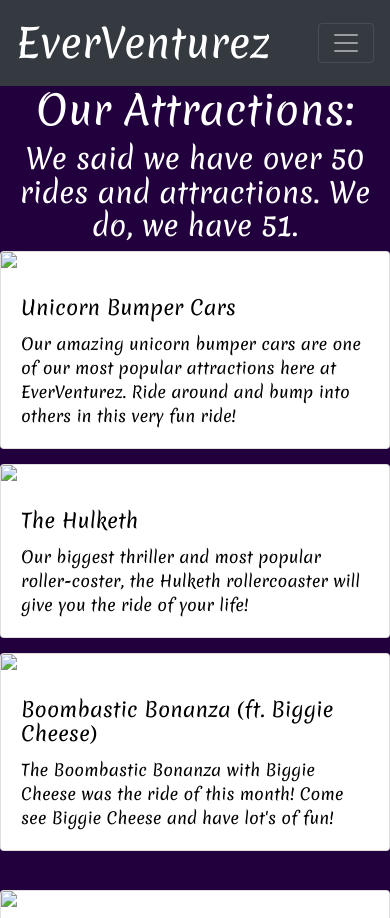
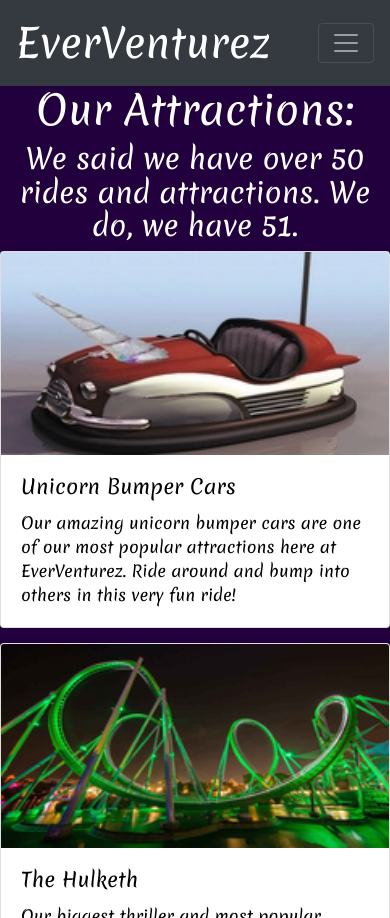
Before and after one commit to DukeTip-Webapps-Trinity-2/final-project-thefluffaduffs, a plain HTML site: page attractions.html in a window 390 px wide. Shown: the top 918 px of the page. Drawn offline with nearby package versions, Linux system fonts and the light colour scheme.

Commit message:
Add files via upload

```diff
--- a/attractions.html
+++ b/attractions.html
@@ -38,7 +38,7 @@
                   <a class="nav-link" href="attractions.html">Attractions</a>
             </li>
             <li class="nav-item">
-                <a class="nav-link" href="directions.html">Directions</a>
+                <a class="nav-link" href="directions.html">Visit Us</a>
           </li>
 
           <!--I'm gonna make a tickets thing here-->
@@ -88,7 +88,7 @@
 
       <div class="card-deck">
           <div class="card">
-            <img class="card-img-top" src="img/att/1.png" alt="Card image cap">
+            <img class="card-img-top" src="att/1.png" alt="Card image cap">
             <div class="card-body">
               <h5 class="card-title">Unicorn Bumper Cars</h5>
               <p class="card-text">Our amazing unicorn bumper cars are one of our most popular attractions here at EverVenturez. Ride around and bump into others in this very fun ride! </p>
@@ -96,7 +96,7 @@
             </div>
           </div>
           <div class="card">
-            <img class="card-img-top" src="img/att/2.png" alt="Card image cap">
+            <img class="card-img-top" src="att/2.png" alt="Card image cap">
             <div class="card-body">
               <h5 class="card-title">The Hulketh </h5>
               <p class="card-text">Our biggest thriller and most popular roller-coster, the Hulketh rollercoaster will give you the ride of your life!</p>
@@ -104,7 +104,7 @@
             </div>
           </div>
           <div class="card">
-            <img class="card-img-top" src="img/att/3.jpg" alt="Card image cap">
+            <img class="card-img-top" src="att/3.jpg" alt="Card image cap">
             <div class="card-body">
               <h5 class="card-title">Boombastic Bonanza (ft. Biggie Cheese)</h5>
               <p class="card-text">The Boombastic Bonanza with Biggie Cheese was the ride of this month! Come see Biggie Cheese and have lot's of fun! </p>
@@ -116,7 +116,7 @@
 
         <div class="card-deck">
           <div class="card">
-            <img class="card-img-top" src="img/att/4.jpg" alt="Card image cap">
+            <img class="card-img-top" src="att/4.jpg" alt="Card image cap">
             <div class="card-body">
               <h5 class="card-title">Feris Weel </h5>
               <p class="card-text">Our Ferris Wheel is one of our classics attractions for anyone that wants relax at our park.</p>
@@ -124,7 +124,7 @@
             </div>
           </div>
           <div class="card">
-            <img class="card-img-top" src="img/att/5.jpg" alt="Card image cap">
+            <img class="card-img-top" src="att/5.jpg" alt="Card image cap">
             <div class="card-body">
               <h5 class="card-title">Log floome </h5>
               <p class="card-text">Ride around on a fake log until suddenly you are climbing up! And what goes up must come down! A thrill like a roller-coaster plus getting wet!</p>
@@ -132,7 +132,7 @@
             </div>
           </div>
           <div class="card">
-            <img class="card-img-top" src="img/att/6.jpg" alt="Card image cap">
+            <img class="card-img-top" src="att/6.jpg" alt="Card image cap">
             <div class="card-body">
               <h5 class="card-title">Go Kart </h5>
               <p class="card-text">Race and compete against your friends and family on our very own Go Kart race track!</p>
@@ -144,7 +144,7 @@
 
         <div class="card-deck">
           <div class="card">
-            <img class="card-img-top" src="img/att/7.jpg" alt="Card image cap">
+            <img class="card-img-top" src="att/7.jpg" alt="Card image cap">
             <div class="card-body">
               <h5 class="card-title">Raton Locito</h5>
               <p class="card-text">A mini-rollercoaster that runs around at top speed! When the car turns really fast and suddenly,and eventually spins, you'll feel like your heart skipped a beat, just like a crazy rat!</p>
@@ -152,7 +152,7 @@
             </div>
           </div>
           <div class="card">
-            <img class="card-img-top" src="img/att/8.jpg" alt="Card image cap">
+            <img class="card-img-top" src="att/8.jpg" alt="Card image cap">
             <div class="card-body">
               <h5 class="card-title">Da Wible</h5>
               <p class="card-text">This crazy-fun roller-coaster is fun and entertaining!</p>
@@ -160,7 +160,7 @@
             </div>
           </div>
           <div class="card">
-            <img class="card-img-top" src="img/att/9.png" alt="Card image cap">
+            <img class="card-img-top" src="att/9.png" alt="Card image cap">
             <div class="card-body">
               <h5 class="card-title">Dragon's Den</h5>
               <p class="card-text">Journey through an abandoned castle to save the princess, all the while avoiding the wrath of a hungry dragon.</p>
@@ -172,7 +172,7 @@
 
         <div class="card-deck">
           <div class="card">
-            <img class="card-img-top" src="img/att/10.jpg" alt="Card image cap">
+            <img class="card-img-top" src="att/10.jpg" alt="Card image cap">
             <div class="card-body">
               <h5 class="card-title">DESPACITO DYVE</h5>
               <p class="card-text">Climb on and dive down on thrilling ride! It will not be despacito! It will be rapido!</p>
@@ -180,7 +180,7 @@
             </div>
           </div>
           <div class="card">
-            <img class="card-img-top" src="img/att/11.jpg" alt="Card image cap">
+            <img class="card-img-top" src="att/11.jpg" alt="Card image cap">
             <div class="card-body">
               <h5 class="card-title">Normal Bumper Cars </h5>
               <p class="card-text">For the full 'not-so-mystical' experience. For them people who aren't kiddies or that don't like unicorns.(how could u not like them?!)</p>
@@ -188,7 +188,7 @@
             </div>
           </div>
           <div class="card">
-            <img class="card-img-top" src="img/att/12.png" alt="Card image cap">
+            <img class="card-img-top" src="att/12.png" alt="Card image cap">
             <div class="card-body">
               <h5 class="card-title">The Caterpilar </h5>
               <p class="card-text"> The Caterpilar is a great ride for young children or anyone to be honest! If you get dizzy very-easily, you should NOT get on this ride!</p>
@@ -200,15 +200,15 @@
 
         <div class="card-deck">
           <div class="card">
-            <img class="card-img-top" src="img/att/13.jpeg" alt="Card image cap">
+            <img class="card-img-top" src="att/13.jpeg" alt="Card image cap">
             <div class="card-body">
               <h5 class="card-title">The Mumy</h5>
-              <p class="card-text">This is another popular high speed roller coaster at EverVenturez! Very cool and surprising  !</p>
+              <p class="card-text">This is another popular high speed roller coaster at EverVenturez! Very cool and surprising!</p>
 
             </div>
           </div>
           <div class="card">
-            <img class="card-img-top" src="img/att/14.jpeg" alt="Card image cap">
+            <img class="card-img-top" src="att/14.jpeg" alt="Card image cap">
             <div class="card-body">
               <h5 class="card-title">Wunder Woman </h5>
               <p class="card-text">A curving loop-de-loop, high-speed, thrilling ride that is a pretty popular attraction!</p>
@@ -216,7 +216,7 @@
             </div>
           </div>
           <div class="card">
-            <img class="card-img-top" src="img/att/15.png" alt="Card image cap">
+            <img class="card-img-top" src="att/15.png" alt="Card image cap">
             <div class="card-body">
               <h5 class="card-title">Shell Shockerz</h5>
               <p class="card-text">This is basically where you can play the best game ever in real life: Shell Shockers with paint-ball guns and egg costumes!!</p>
@@ -228,7 +228,7 @@
 
         <div class="card-deck">
           <div class="card">
-            <img class="card-img-top" src="img/att/16.jpg" alt="Card image cap">
+            <img class="card-img-top" src="att/16.jpg" alt="Card image cap">
             <div class="card-body">
               <h5 class="card-title">The Jupitor</h5>
               <p class="card-text">Also like a pendulum ride, this one spins the platform you are on and sometimes the ride hangs you upside down for several seconds!! Very fun!!</p>
@@ -236,7 +236,7 @@
             </div>
           </div>
           <div class="card">
-            <img class="card-img-top" src="img/att/17.png" alt="Card image cap">
+            <img class="card-img-top" src="att/17.png" alt="Card image cap">
             <div class="card-body">
               <h5 class="card-title">The Caroosel </h5>
               <p class="card-text">A classic spinning carousel is for relaxing but also it is fun, we have a spot for them kiddies with smaller seats and animals and easy to grab poles.</p>
@@ -244,7 +244,7 @@
             </div>
           </div>
           <div class="card">
-            <img class="card-img-top" src="img/att/18.png" alt="Card image cap">
+            <img class="card-img-top" src="att/18.png" alt="Card image cap">
             <div class="card-body">
               <h5 class="card-title">Duble Shot</h5>
               <p class="card-text">For those who don't like roller coasters but love thrills, this fast paced up and down ride that gives you a falling feeling. </p>
@@ -256,7 +256,7 @@
 
         <div class="card-deck">
           <div class="card">
-            <img class="card-img-top" src="img/att/19.png" alt="Card image cap">
+            <img class="card-img-top" src="att/19.png" alt="Card image cap">
             <div class="card-body">
               <h5 class="card-title">Haunted Mouse</h5>
               <p class="card-text">Travel through the haunted mouse's haunted house and try to escape it before the time runs out!</p>
@@ -264,7 +264,7 @@
             </div>
           </div>
           <div class="card">
-            <img class="card-img-top" src="img/att/20.jpg" alt="Card image cap">
+            <img class="card-img-top" src="att/20.jpg" alt="Card image cap">
             <div class="card-body">
               <h5 class="card-title">Honted Mansion  </h5>
               <p class="card-text">For the bigger bois who wanna get s p o o k e d really badly and pee their pants like them kiddies would!!</p>
@@ -272,7 +272,7 @@
             </div>
           </div>
           <div class="card">
-            <img class="card-img-top" src="img/att/21.jpg" alt="Card image cap">
+            <img class="card-img-top" src="att/21.jpg" alt="Card image cap">
             <div class="card-body">
               <h5 class="card-title"> Fweefaw</h5>
               <p class="card-text">OwO what's this? A f w e e f a w? ooooo UwU! You feel the sensation and it is very fun!!</p>
@@ -284,7 +284,7 @@
 
         <div class="card-deck">
           <div class="card">
-            <img class="card-img-top" src="img/att/22.jpg" alt="Card image cap">
+            <img class="card-img-top" src="att/22.jpg" alt="Card image cap">
             <div class="card-body">
               <h5 class="card-title">Slyde</h5>
               <p class="card-text">A huge giant slide for your kiddiez and your family.(oh and of course, you too!)</p>
@@ -292,7 +292,7 @@
             </div>
           </div>
           <div class="card">
-            <img class="card-img-top" src="img/att/23.png" alt="Card image cap">
+            <img class="card-img-top" src="att/23.png" alt="Card image cap">
             <div class="card-body">
               <h5 class="card-title">Not Kamikazee </h5>
               <p class="card-text">Totally not the Kamikazee.Yeah obviously it is not the Kamikazee.. u know what just go on to the next ride ok?</p>
@@ -300,7 +300,7 @@
             </div>
           </div>
           <div class="card">
-            <img class="card-img-top" src="img/att/24.png" alt="Card image cap">
+            <img class="card-img-top" src="att/24.png" alt="Card image cap">
             <div class="card-body">
               <h5 class="card-title">Going Into Orbit</h5>
               <p class="card-text">Take an awesome trip to space on our ride, Going Into Orbit.Very fun and seems realistic!</p>
@@ -312,7 +312,7 @@
 
         <div class="card-deck">
           <div class="card">
-            <img class="card-img-top" src="img/att/25.png" alt="Card image cap">
+            <img class="card-img-top" src="att/25.png" alt="Card image cap">
             <div class="card-body">
               <h5 class="card-title">Piracy Ship </h5>
               <p class="card-text">Piracy is key.</p>
@@ -321,7 +321,7 @@
             </div>
           </div>
           <div class="card">
-            <img class="card-img-top" src="img/att/26.jpg" alt="Card image cap">
+            <img class="card-img-top" src="att/26.jpg" alt="Card image cap">
             <div class="card-body">
               <h5 class="card-title">Reverse Bongee </h5>
               <p class="card-text">This ride is 4 them biggie boys who with their wet pants, go on it and throw up. Very fun but careful!</p>
@@ -329,7 +329,7 @@
             </div>
           </div>
           <div class="card">
-            <img class="card-img-top" src="img/att/27.png" alt="Card image cap">
+            <img class="card-img-top" src="att/27.png" alt="Card image cap">
             <div class="card-body">
               <h5 class="card-title">Forest Frolic</h5>
               <p class="card-text">Frolic through a tranquill, mystical forest with the amazing unicorns and fairies alike. </p>
@@ -341,7 +341,7 @@
 
         <div class="card-deck">
           <div class="card">
-            <img class="card-img-top" src="img/att/28.jpg" alt="Card image cap">
+            <img class="card-img-top" src="att/28.jpg" alt="Card image cap">
             <div class="card-body">
               <h5 class="card-title">Li'l Kid Train Ryde</h5>
               <p class="card-text">A fun-filled, amazing train ryde for them kiddies! iT GOES 3 MPH!! too much li'l kiddies?</p>
@@ -349,7 +349,7 @@
             </div>
           </div>
           <div class="card">
-            <img class="card-img-top" src="img/att/29.png" alt="Card image cap">
+            <img class="card-img-top" src="att/29.png" alt="Card image cap">
             <div class="card-body">
               <h5 class="card-title">Maple Mayhem  </h5>
               <p class="card-text">Take a ride through Canada, one of the most beautiful and mythical realms ever!Extremely fun!!</p>
@@ -357,7 +357,7 @@
             </div>
           </div>
           <div class="card">
-            <img class="card-img-top" src="img/att/30.png" alt="Card image cap">
+            <img class="card-img-top" src="att/30.png" alt="Card image cap">
             <div class="card-body">
               <h5 class="card-title">G u c c i Teacups</h5>
               <p class="card-text">Gucci cups, Gucci cups, Gucci cups, Gucci cups, Gucci cups, Gucci cups, Gucci cups.</p>
@@ -369,7 +369,7 @@
 
         <div class="card-deck">
           <div class="card">
-            <img class="card-img-top" src="img/att/31.jpg" alt="Card image cap">
+            <img class="card-img-top" src="att/31.jpg" alt="Card image cap">
             <div class="card-body">
               <h5 class="card-title">NORMAL Teacups (For da kiddies) </h5>
               <p class="card-text">Normal, generic, mind-numbingly boring teacups.Seriously, just go on them Gucci teacups.. </p>
@@ -377,7 +377,7 @@
             </div>
           </div>
           <div class="card">
-            <img class="card-img-top" src="img/att/32.png" alt="Card image cap">
+            <img class="card-img-top" src="att/32.png" alt="Card image cap">
             <div class="card-body">
               <h5 class="card-title">Celebrity Shootout </h5>
               <p class="card-text">Do you ever just sit down and think, <em>"Man, I sure do hate Justin Bieber, Jake Paul, and/or Logan Paul."</em> ? If you
@@ -386,7 +386,7 @@
             </div>
           </div>
           <div class="card">
-            <img class="card-img-top" src="img/att/33.jpg" alt="Card image cap">
+            <img class="card-img-top" src="att/33.jpg" alt="Card image cap">
             <div class="card-body">
               <h5 class="card-title">R-cade</h5>
               <p class="card-text">Stock up on quarters and have fun at the R-cade! We have classics such as <em>Tetris, Pac-Man, Fortnite, and other games!They are all classic!("")</em></p>
@@ -398,7 +398,7 @@
 
         <div class="card-deck">
           <div class="card">
-            <img class="card-img-top" src="img/att/34.jpg" alt="Card image cap">
+            <img class="card-img-top" src="att/34.jpg" alt="Card image cap">
             <div class="card-body">
               <h5 class="card-title">Dragon Ryde</h5>
               <p class="card-text">Ryde along on this epic and very fun dragon's journey! Mostly 4 them kiddies, but you can go on it too! </p>
@@ -406,7 +406,7 @@
             </div>
           </div>
           <div class="card">
-            <img class="card-img-top" src="img/att/35.jpg" alt="Card image cap">
+            <img class="card-img-top" src="att/35.jpg" alt="Card image cap">
             <div class="card-body">
               <h5 class="card-title">Vykin Shipo  </h5>
               <p class="card-text">Like a pendulum that doesnt flip, this ship goes up and down and it gives you a falling and very fun feeling!</p>
@@ -414,7 +414,7 @@
             </div>
           </div>
           <div class="card">
-            <img class="card-img-top" src="img/att/36.jpg" alt="Card image cap">
+            <img class="card-img-top" src="att/36.jpg" alt="Card image cap">
             <div class="card-body">
               <h5 class="card-title">Montaña Rusaaaaaaaaaaaaaaaaaaaaaaaaa </h5>
               <p class="card-text">Roller Coasteeeeeeeeeeeeeeeeeeeeeeeer!! for them big kiddies who want to barf even more. Fun for those who can take it...</p>
@@ -426,7 +426,7 @@
 
         <div class="card-deck">
           <div class="card">
-            <img class="card-img-top" src="img/att/37.jpg" alt="Card image cap">
+            <img class="card-img-top" src="att/37.jpg" alt="Card image cap">
             <div class="card-body">
               <h5 class="card-title">Gravity Ryde</h5>
               <p class="card-text">You'll be swept off your feet on this ryde! Very fun but not for them tiny kiddies........</p>
@@ -434,7 +434,7 @@
             </div>
           </div>
           <div class="card">
-            <img class="card-img-top" src="img/att/38.jpg" alt="Card image cap">
+            <img class="card-img-top" src="att/38.jpg" alt="Card image cap">
             <div class="card-body">
               <h5 class="card-title">Pendulum Ryde </h5>
               <p class="card-text">Rock like a pendulum!</p>
@@ -442,7 +442,7 @@
             </div>
           </div>
           <div class="card">
-            <img class="card-img-top" src="img/att/39.png" alt="Card image cap">
+            <img class="card-img-top" src="att/39.png" alt="Card image cap">
             <div class="card-body">
               <h5 class="card-title">Li'l Kid Bumper Cars</h5>
               <p class="card-text">For the full 'not-so-mystical' experience, but this time for the kiddies!.</p>
@@ -454,7 +454,7 @@
 
         <div class="card-deck">
           <div class="card">
-            <img class="card-img-top" src="img/att/40.jpg" alt="Card image cap">
+            <img class="card-img-top" src="att/40.jpg" alt="Card image cap">
             <div class="card-body">
               <h5 class="card-title">Water Ballz</h5>
               <p class="card-text">Race across some water in a hamster ball!</p>
@@ -462,7 +462,7 @@
             </div>
           </div>
           <div class="card">
-            <img class="card-img-top" src="img/att/41.png" alt="Card image cap">
+            <img class="card-img-top" src="att/41.png" alt="Card image cap">
             <div class="card-body">
               <h5 class="card-title">Water Ryde </h5>
               <p class="card-text">Slide down a water slide as it takes you through magical realms!</p>
@@ -470,7 +470,7 @@
             </div>
           </div>
           <div class="card">
-            <img class="card-img-top" src="img/att/42.png" alt="Card image cap">
+            <img class="card-img-top" src="att/42.png" alt="Card image cap">
             <div class="card-body">
               <h5 class="card-title">Bloon Race</h5>
               <p class="card-text">Bloon racing!</p>
@@ -482,7 +482,7 @@
 
         <div class="card-deck">
           <div class="card">
-            <img class="card-img-top" src="img/att/43.png" alt="Card image cap">
+            <img class="card-img-top" src="att/43.png" alt="Card image cap">
             <div class="card-body">
               <h5 class="card-title">Falcon Ryde</h5>
               <p class="card-text">Fly like a falcon on this ryde!</p>
@@ -490,7 +490,7 @@
             </div>
           </div>
           <div class="card">
-            <img class="card-img-top" src="img/att/44.png" alt="Card image cap">
+            <img class="card-img-top" src="att/44.png" alt="Card image cap">
             <div class="card-body">
               <h5 class="card-title">Bumper Boatz </h5>
               <p class="card-text">Bumper Carz, gone over seas!</p>
@@ -498,7 +498,7 @@
             </div>
           </div>
           <div class="card">
-            <img class="card-img-top" src="img/att/45.png" alt="Card image cap">
+            <img class="card-img-top" src="att/45.png" alt="Card image cap">
             <div class="card-body">
               <h5 class="card-title">Bumper Boatz (4 dem Kiddies) </h5>
               <p class="card-text">Bumper Boatz but with animal boats! For the kiddies of course!</p>
@@ -511,7 +511,7 @@
 
         <div class="card-deck">
           <div class="card">
-            <img class="card-img-top" src="img/att/46.png" alt="Card image cap">
+            <img class="card-img-top" src="att/46.png" alt="Card image cap">
             <div class="card-body">+
               <h5 class="card-title">De Ville's Wheel</h5>
               <p class="card-text">How long can you stay on the wheel?</p>
@@ -519,7 +519,7 @@
             </div>
           </div>
           <div class="card">
-            <img class="card-img-top" src="img/att/47.png" alt="Card image cap">
+            <img class="card-img-top" src="att/47.png" alt="Card image cap">
             <div class="card-body">
               <h5 class="card-title">Syclone  </h5>
               <p class="card-text">Round and round and round and round...</p>
@@ -527,7 +527,7 @@
             </div>
           </div>
           <div class="card">
-            <img class="card-img-top" src="img/att/48.png" alt="Card image cap">
+            <img class="card-img-top" src="att/48.png" alt="Card image cap">
             <div class="card-body">
               <h5 class="card-title">Scy ScreeEEEEEEEEEEEEEEEEM</h5>
               <p class="card-text">rrEEEEEEEEEEEEEEEEEEEEEEEEEEEEEEEEEEEEEEEE</p>
@@ -539,7 +539,7 @@
 
         <div class="card-deck">
           <div class="card">
-            <img class="card-img-top" src="img/att/49.png" alt="Card image cap">
+            <img class="card-img-top" src="att/49.png" alt="Card image cap">
             <div class="card-body">
               <h5 class="card-title">El Toro</h5>
               <p class="card-text">It's a mechanical bull. "El Toro" is Spanish for "The Bull."</p>
@@ -555,7 +555,7 @@
             </div>
           </div>
           <div class="card">
-            <img class="card-img-top" src="img/att/51.png" alt="Card image cap">
+            <img class="card-img-top" src="att/51.png" alt="Card image cap">
             <div class="card-body">
               <h5 class="card-title">Pyrate Plunderin'</h5>
               <p class="card-text">Arrr! Ye shall plunder this cave for the gold that lies within!</p>
```
Also changed, not shown: about.html (+16 -13 lines), css.css (+16 -1 lines), dining.html (+3 -3 lines), directions.html (+15 -4 lines), index.html (+8 -18 lines), index.js (+12 -5 lines), noRealBuy.html (+1 -3 lines), wasted.html (+6 -5 lines), readme.txt, why.txt.
